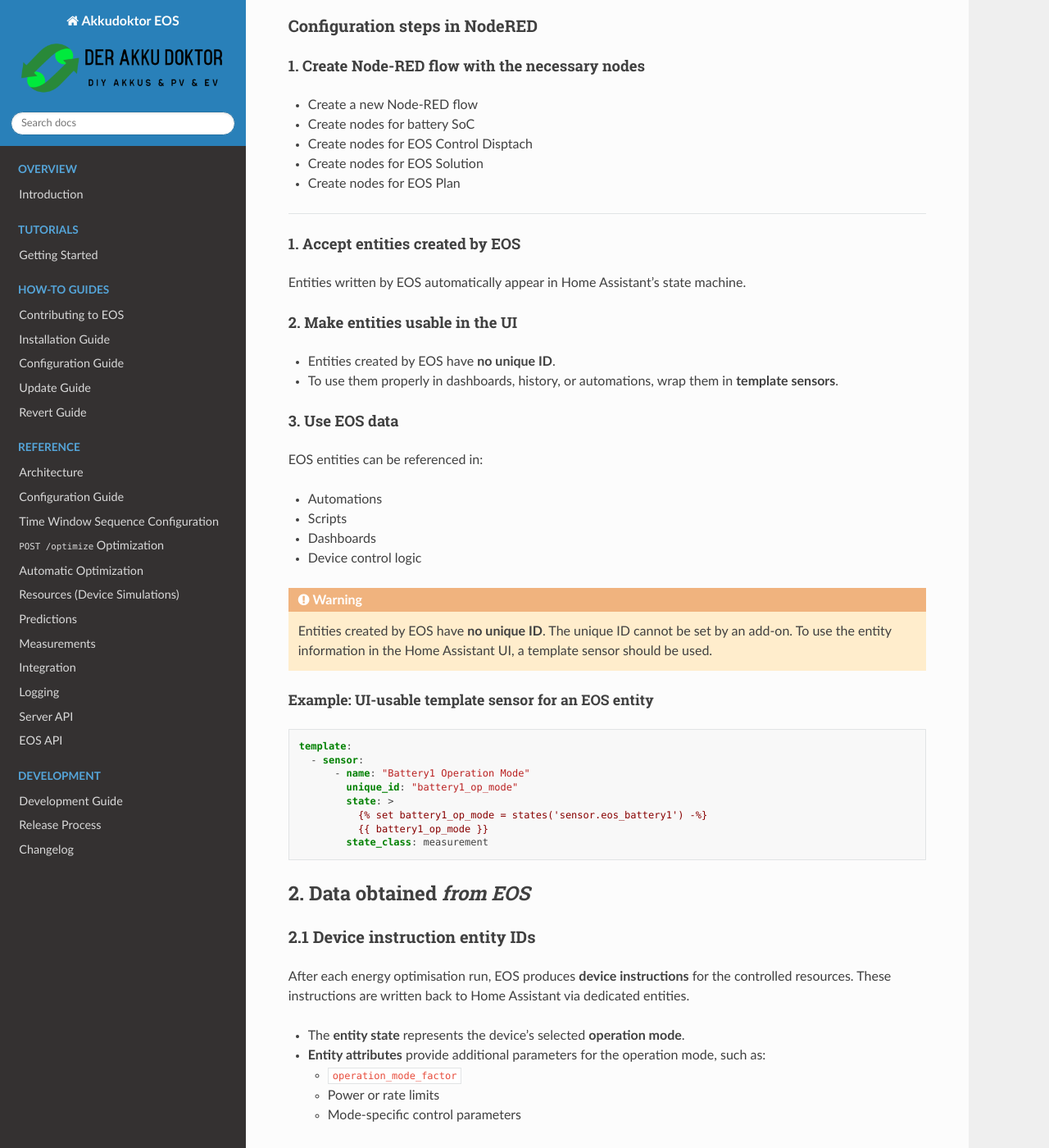
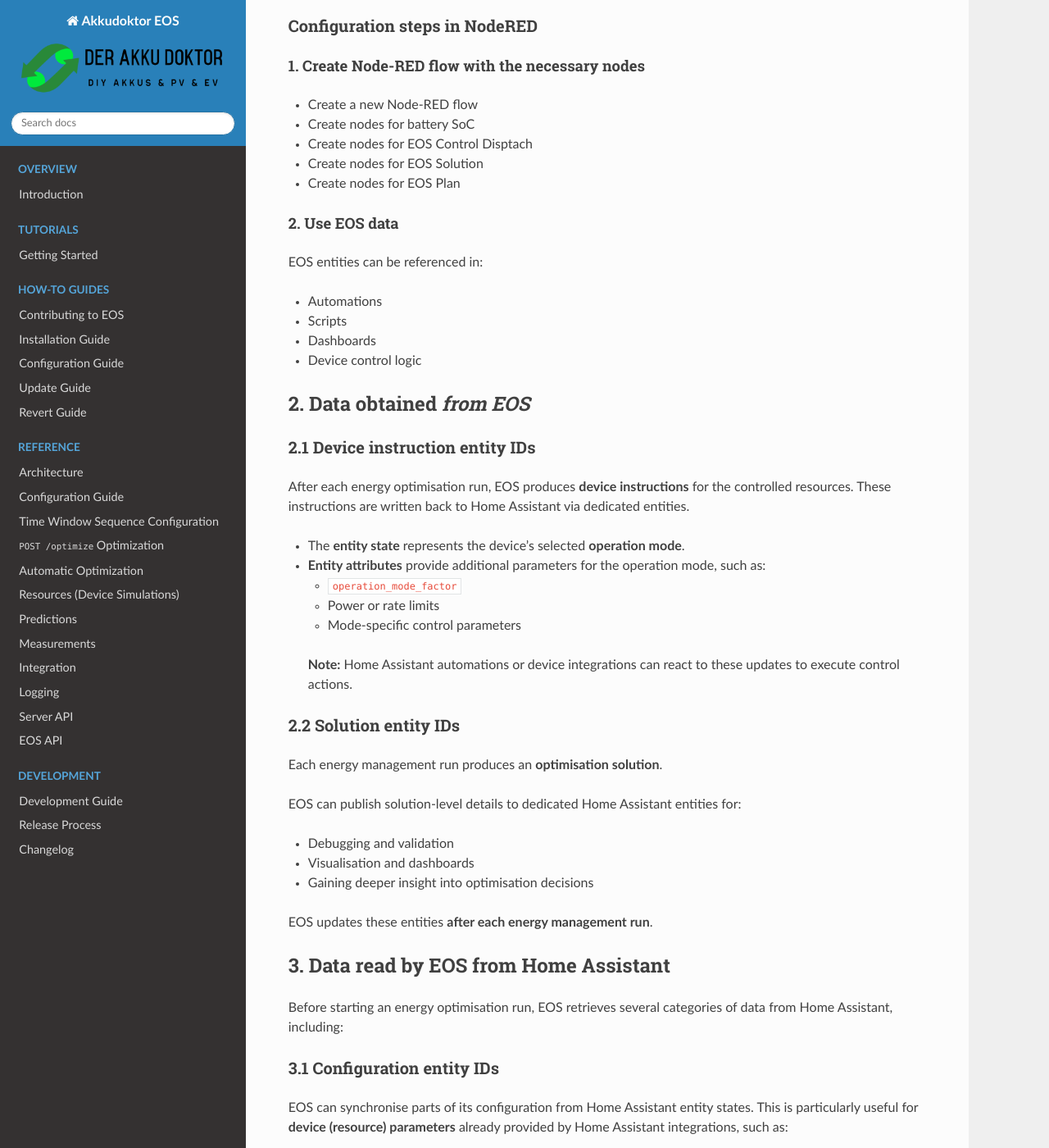
Before and after one commit to Akkudoktor-EOS/EOS, a Sphinx documentation site: the page built from docs/akkudoktoreos/adapter/adapternodered.md, in a window 1280 px wide and 1400 px high, scrolled down 1450 px. Shown: the whole window at 82% size. Built offline with Sphinx 7.4.7 and the Read the Docs theme 3.1.0, drawn with Linux system fonts in a browser that asks for light colours.

Commit message:
Refactor EOS data usage documentation
Removed sections about accepting EOS entities and their UI usability, including warnings and example template sensor.

`````diff
--- a/docs/akkudoktoreos/adapter/adapternodered.md
+++ b/docs/akkudoktoreos/adapter/adapternodered.md
@@ -64,18 +64,7 @@
 * Create nodes for EOS Solution
 * Create nodes for EOS Plan
 
--------------------------------------------------------------------------------------------------
-
-#### 1. Accept entities created by EOS
-
-Entities written by EOS automatically appear in Home Assistant’s state machine.
-
-#### 2. Make entities usable in the UI
-
-* Entities created by EOS have **no unique ID**.
-* To use them properly in dashboards, history, or automations, wrap them in **template sensors**.
-
-#### 3. Use EOS data
+#### 2. Use EOS data
 
 EOS entities can be referenced in:
 
@@ -84,26 +73,6 @@
 * Dashboards
 * Device control logic
 
-:::{admonition} Warning
-:class: warning
-Entities created by EOS have **no unique ID**. The unique ID cannot be set by an add-on.
-To use the entity information in the Home Assistant UI, a template sensor should be used.
-:::
-
-##### Example: UI-usable template sensor for an EOS entity
-
-<!-- pyml disable line-length -->
-```yaml
-template:
-  - sensor:
-      - name: "Battery1 Operation Mode"
-        unique_id: "battery1_op_mode"
-        state: >
-          {% set battery1_op_mode = states('sensor.eos_battery1') -%}
-          {{ battery1_op_mode }}
-        state_class: measurement
-````
-<!-- pyml enable line-length -->
 
 ## 2. Data obtained *from EOS*
 
`````
